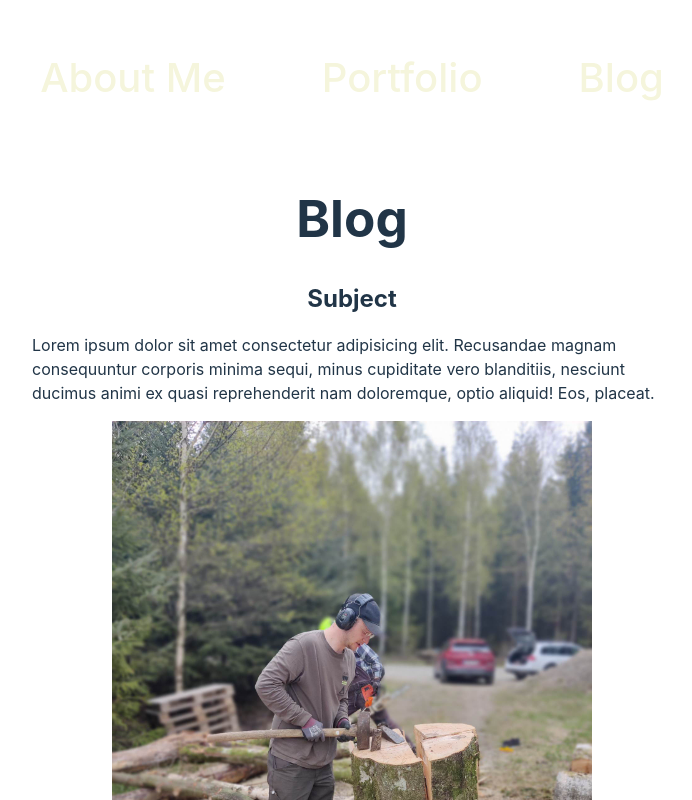
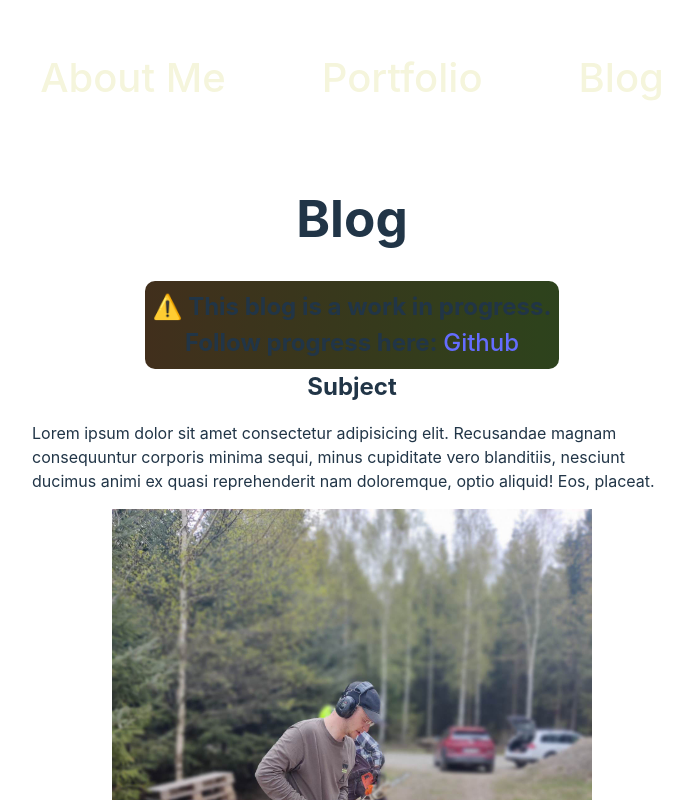
Before and after one commit to troskan/MyPortfolio, a React (Vite) app: page /blog in a window 1280 px wide. Shown: the top 800 px of the page, without its empty margins (288-980 px from the left). Built offline with nearby package versions, Linux system fonts and the light colour scheme.

Commit message:
added a status report in blog

```diff
--- a/src/css/Blog/blog.css
+++ b/src/css/Blog/blog.css
@@ -12,6 +12,40 @@
 .blog-container p {
   max-width: 40rem;
   text-align: left;
+}
+/* .wip {
+  background-color: rgb(28, 66, 46);
+  border-radius: 10px;
+  display: inline-block;
+  padding: 0.5rem;
+}
+.wip:hover {
+  background-color: rgb(21, 53, 36); */
+/* } */
+@keyframes gradient {
+  0% {
+    background-position: 0% 50%;
+  }
+  50% {
+    background-position: 100% 50%;
+  }
+  100% {
+    background-position: 0% 50%;
+  }
+}
+
+.wip {
+  background: linear-gradient(
+    270deg,
+    rgb(28, 66, 46),
+    rgb(46, 66, 28),
+    rgb(66, 46, 28)
+  );
+  background-size: 200% 200%;
+  animation: gradient 3s ease infinite;
+  border-radius: 10px;
+  display: inline-block;
+  padding: 0.5rem;
 }
 
 @media only screen and (max-width: 900px) {
--- a/src/pages/Blog.jsx
+++ b/src/pages/Blog.jsx
@@ -4,6 +4,14 @@ function Blog() {
   return (
     <div>
       <h1>Blog</h1>
+      <h2 className="wip">
+        ⚠️ This blog is a work in progress.
+        <br />
+        Follow progress here:{" "}
+        <a href="https://github.com/troskan/BlogManagementAPI" target="_blank">
+          Github
+        </a>{" "}
+      </h2>
 
       <BlogItems />
     </div>
```
